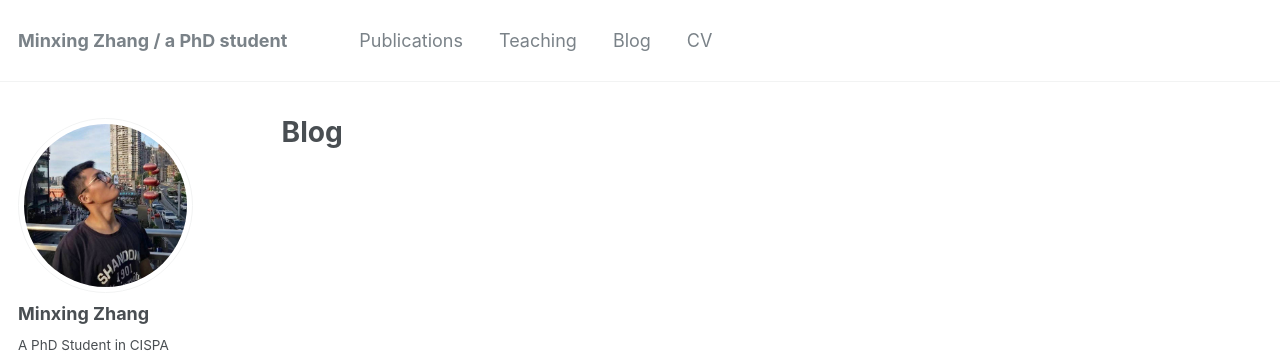
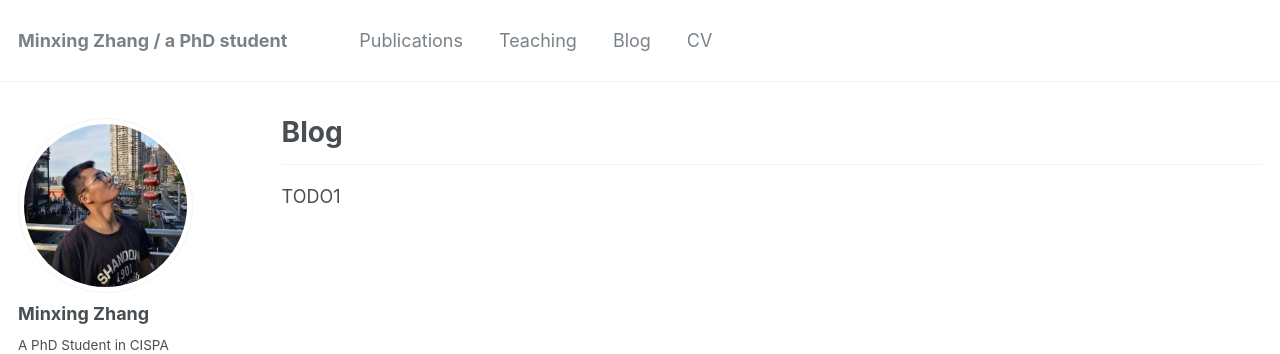
Before and after one commit to WJEN-orz/WJEN-orz.github.io, a Jekyll site: the page built from _pages/blog.md, in a window 1280 px wide. Shown: the top 354 px of the page. Built offline with Jekyll 4.4.1, drawn with Linux system fonts in a browser that asks for light colours.

Commit message:
Update blog.md

```diff
--- a/_pages/blog.md
+++ b/_pages/blog.md
@@ -3,4 +3,9 @@ layout: archive
 title: "Blog"
 permalink: /blog/
 author_profile: true
+redirect_from:
+  - /resume
 ---
+
+-------------------------------------
+TODO1
```
